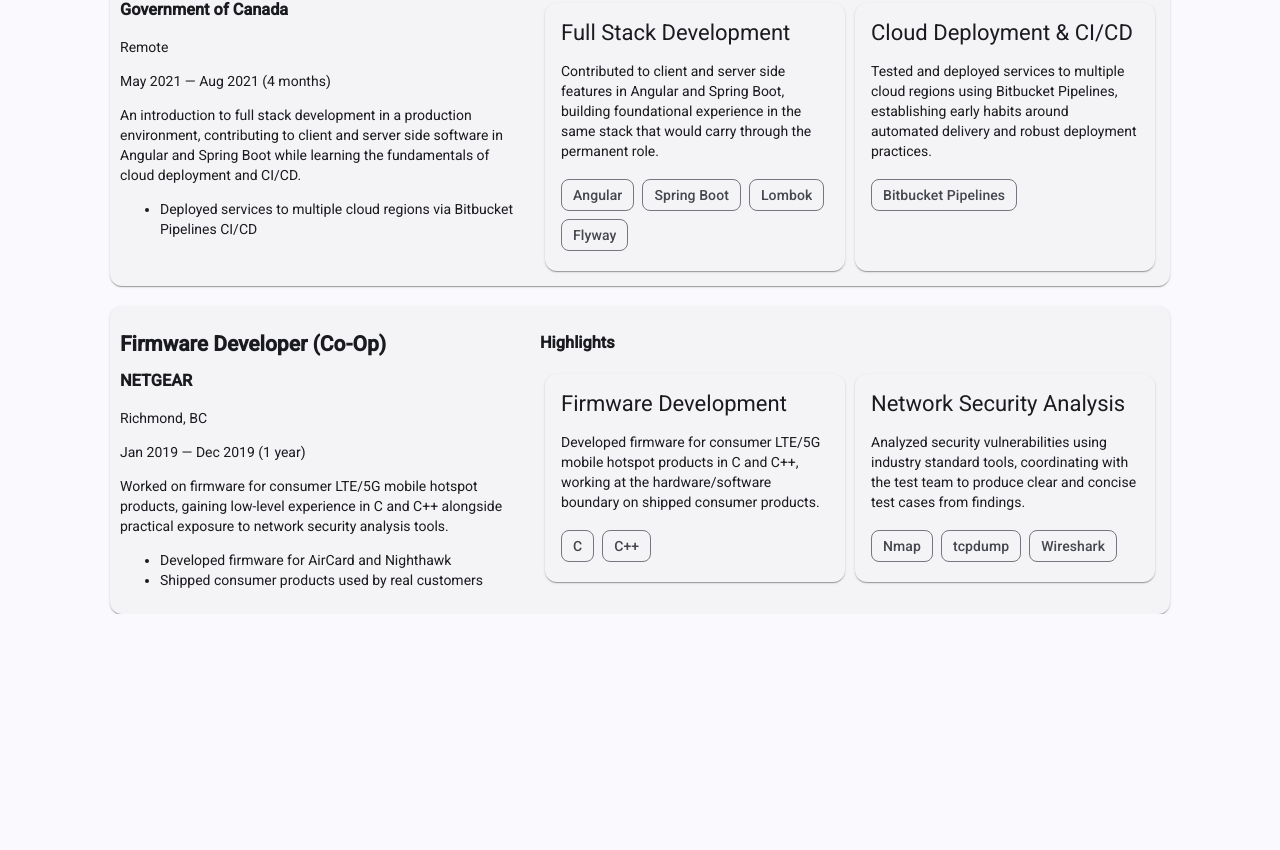
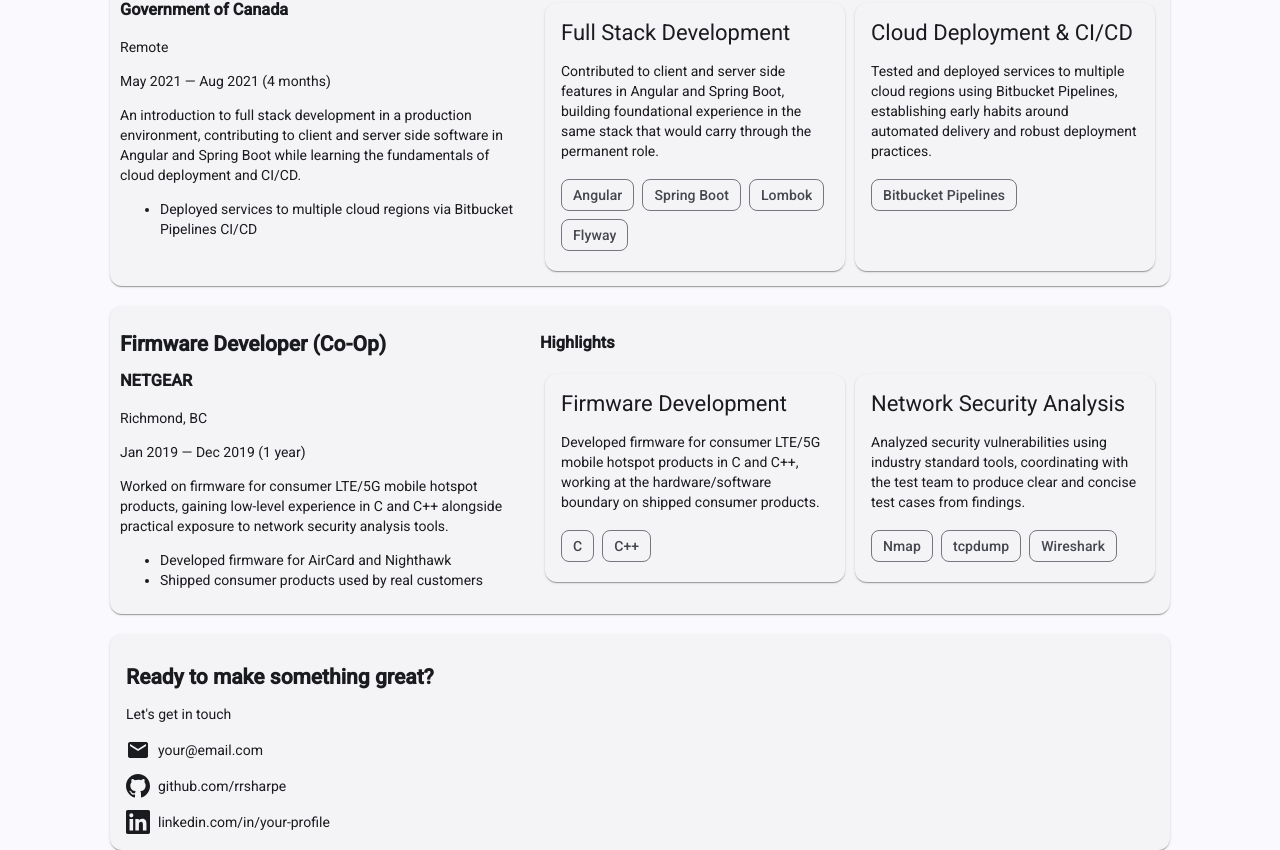
Before and after one commit to rrsharpe/rrsharpe.github.io, an Angular app in the folder portfolio/: page / in a window 1280 px wide. Shown: the part 1368-2218 px from the top of the page. Before the commit the page ends 1982 px from the top, so only its background shows below. Built offline with nearby package versions, Linux system fonts and the light colour scheme.

Commit message:
Add Contact Card

```diff
--- a/portfolio/src/app/app.html
+++ b/portfolio/src/app/app.html
@@ -3,6 +3,7 @@
   <span class="toolbar-spacer"></span>
   <a mat-button href="#about">About</a>
   <a mat-button href="#experience">Experience</a>
+  <a mat-button href="#contact">Contact</a>
 </mat-toolbar>
 
 <section class="content">
@@ -14,4 +15,7 @@
       <app-experience-card [job]="jobDescription"></app-experience-card>
     }
   </div>
+  <div id="contact">
+    <app-contact-card></app-contact-card>
+  </div>
 </section>
--- a/portfolio/src/app/app.scss
+++ b/portfolio/src/app/app.scss
@@ -22,7 +22,8 @@
   padding-top: 64px;
 }
 app-greeting-card,
-app-experience-card {
+app-experience-card,
+app-contact-card {
   margin: 20px;
   display: block;
   min-width: 280px;
--- /dev/null
+++ b/portfolio/src/app/contact-card/contact-card.html
@@ -0,0 +1,28 @@
+<mat-card>
+  <mat-card-content>
+    <h2>Ready to make something great?</h2>
+    <p>Let's get in touch</p>
+    <ul class="contact-list">
+      <li>
+        <mat-icon>email</mat-icon>
+        <a href="mailto:your@email.com">your@email.com</a>
+      </li>
+      <li>
+        <svg class="brand-icon" xmlns="http://www.w3.org/2000/svg" viewBox="0 0 24 24" aria-label="GitHub">
+          <path d="M12 0C5.374 0 0 5.373 0 12c0 5.302 3.438 9.8 8.207 11.387.599.111.793-.261.793-.577v-2.234c-3.338.726-4.033-1.416-4.033-1.416-.546-1.387-1.333-1.756-1.333-1.756-1.089-.745.083-.729.083-.729 1.205.084 1.839 1.237 1.839 1.237 1.07 1.834 2.807 1.304 3.492.997.107-.775.418-1.305.762-1.604-2.665-.305-5.467-1.334-5.467-5.931 0-1.311.469-2.381 1.236-3.221-.124-.303-.535-1.524.117-3.176 0 0 1.008-.322 3.301 1.23A11.509 11.509 0 0 1 12 5.803c1.02.005 2.047.138 3.006.404 2.291-1.552 3.297-1.23 3.297-1.23.653 1.653.242 2.874.118 3.176.77.84 1.235 1.911 1.235 3.221 0 4.609-2.807 5.624-5.479 5.921.43.372.823 1.102.823 2.222v3.293c0 .319.192.694.801.576C20.566 21.797 24 17.3 24 12c0-6.627-5.373-12-12-12z"/>
+        </svg>
+        <a href="https://github.com/rrsharpe" target="_blank" rel="noopener noreferrer"
+          >github.com/rrsharpe</a
+        >
+      </li>
+      <li>
+        <svg class="brand-icon" xmlns="http://www.w3.org/2000/svg" viewBox="0 0 24 24" aria-label="LinkedIn">
+          <path d="M20.447 20.452h-3.554v-5.569c0-1.328-.027-3.037-1.852-3.037-1.853 0-2.136 1.445-2.136 2.939v5.667H9.351V9h3.414v1.561h.046c.477-.9 1.637-1.85 3.37-1.85 3.601 0 4.267 2.37 4.267 5.455v6.286zM5.337 7.433a2.062 2.062 0 0 1-2.063-2.065 2.064 2.064 0 1 1 2.063 2.065zm1.782 13.019H3.555V9h3.564v11.452zM22.225 0H1.771C.792 0 0 .774 0 1.729v20.542C0 23.227.792 24 1.771 24h20.451C23.2 24 24 23.227 24 22.271V1.729C24 .774 23.2 0 22.222 0h.003z"/>
+        </svg>
+        <a href="https://linkedin.com/in/your-profile" target="_blank" rel="noopener noreferrer"
+          >linkedin.com/in/your-profile</a
+        >
+      </li>
+    </ul>
+  </mat-card-content>
+</mat-card>
--- /dev/null
+++ b/portfolio/src/app/contact-card/contact-card.scss
@@ -0,0 +1,30 @@
+.contact-list {
+  list-style: none;
+  padding: 0;
+  margin: 0;
+  display: flex;
+  flex-direction: column;
+  gap: 12px;
+
+  li {
+    display: flex;
+    align-items: center;
+    gap: 8px;
+  }
+
+  .brand-icon {
+    width: 24px;
+    height: 24px;
+    fill: currentColor;
+    flex-shrink: 0;
+  }
+
+  a {
+    text-decoration: none;
+    color: inherit;
+
+    &:hover {
+      text-decoration: underline;
+    }
+  }
+}
```
Also changed, not shown: portfolio/src/app/app.ts (+10 -1 lines), portfolio/src/app/contact-card/contact-card.ts (added, +11 -0 lines).
